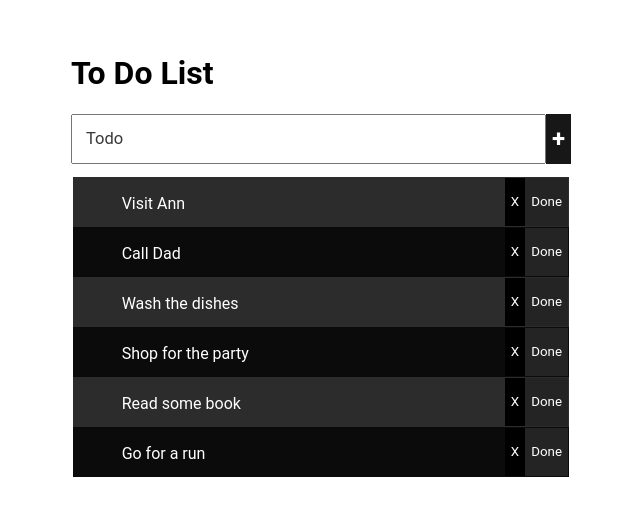
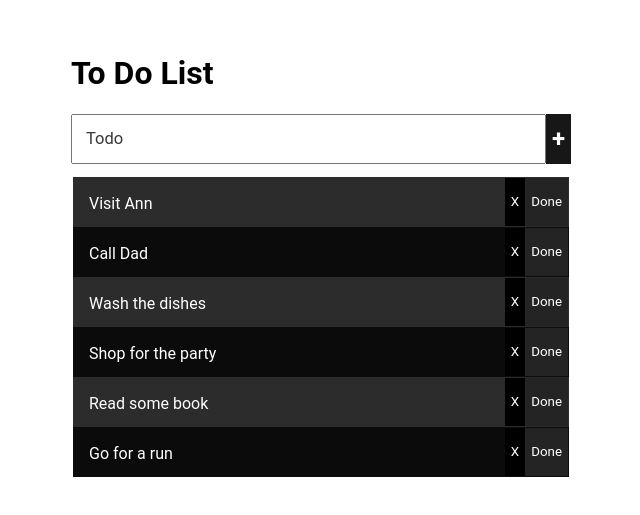
Before and after one commit to mizech/ng-to-do, an Angular app: page / in a window 1280 px wide. Shown: the part 135-650 px from the top of the page, without its empty margins (319-959 px from the left). Built offline with nearby package versions, Linux system fonts and the light colour scheme.

Commit message:
Toggle isDone

```diff
--- a/src/app/app.component.css
+++ b/src/app/app.component.css
@@ -91,3 +91,11 @@
     background-color: rgb(11, 11, 11);
     color: rgb(255, 255, 255);
   }
+
+  .is-done {
+    text-decoration: line-through;
+  }
+
+  td > p {
+    margin-left: 15px;
+  }
--- a/src/app/app.component.html
+++ b/src/app/app.component.html
@@ -8,13 +8,15 @@
     <table>
       <tr *ngFor="let task of tasks; let i = index;" class="{{i % 2 == 0 ? 'even' : 'odd'}}">
         <td>
-          <pre>
+          <p [class.is-done]="task.isDone">
             {{task.title}}
-          </pre>
+          </p>
         </td>
         <td>
           <button class="remove-button" (click)="remove(i)">X</button>
-          <button class="done-button" (click)="markAsDone(task)">Done</button>
+          <button class="done-button" (click)="toogleIsDone(task)">
+            {{task.isDone? "Undo" : "Done"}}
+          </button>
         </td>
       </tr>
     </table>
--- a/src/app/app.component.ts
+++ b/src/app/app.component.ts
@@ -31,7 +31,7 @@ export class AppComponent {
     this.tasks.splice(index, 1);
   }
 
-  markAsDone(task: Task) {
-    task.isDone = true;
+  toogleIsDone(task: Task) {
+    task.isDone = !task.isDone;
   }
 }
```
